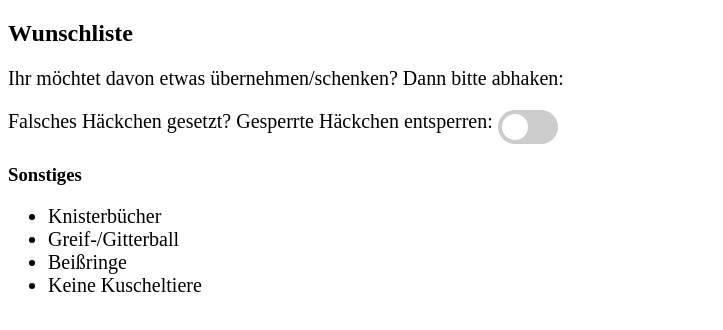
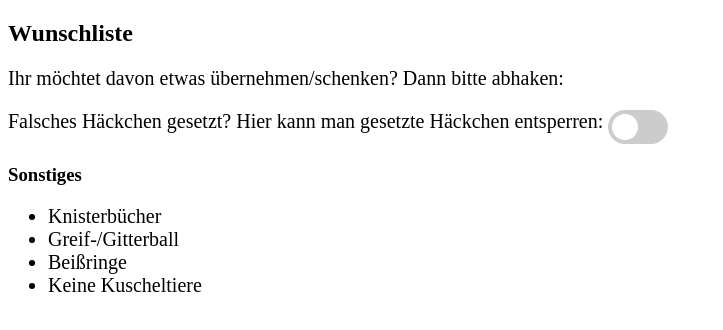
Before and after one commit to Olimaol/wunschliste, a plain HTML site: page index.html in a window 1280 px wide. Shown: the whole page, without its empty margins (0-723 px from the left). Drawn offline with Linux system fonts and the light colour scheme; no server answers.

Commit message:
Update index.html

```diff
--- a/index.html
+++ b/index.html
@@ -96,7 +96,7 @@
     </p>
     <div id="item-list"></div>
     <p>
-        Falsches Häckchen gesetzt? Gesperrte Häckchen entsperren:
+        Falsches Häckchen gesetzt? Hier kann man gesetzte Häckchen entsperren:
         <!-- Switch (styled as a toggle button) -->
         <label class="switch">
             <input type="checkbox" id="unlock-switch">
```
